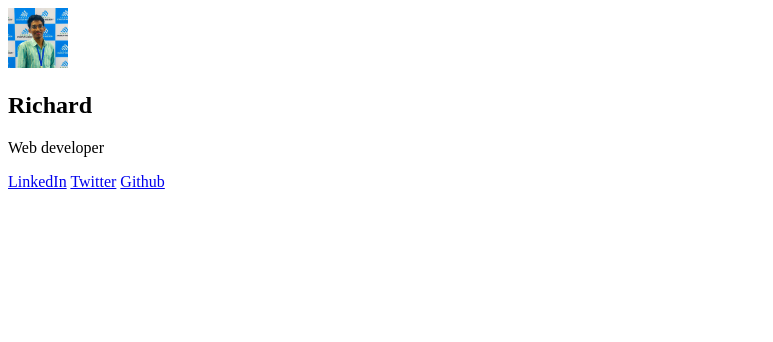
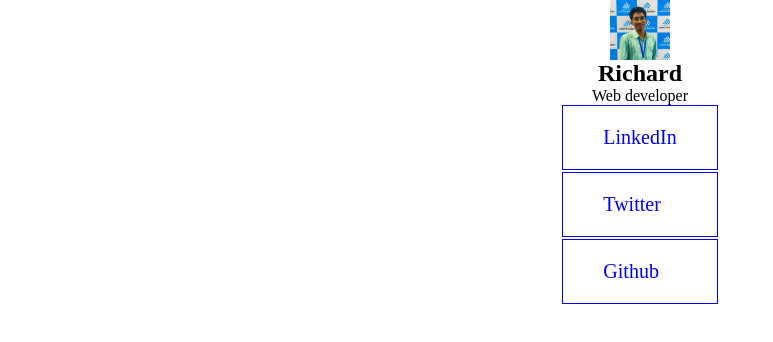
Before and after one commit to richardshaju/socials, a plain HTML site: page index.html in a window 1280 px wide. Shown: the whole page, without its empty margins (0-773 px from the left). Drawn offline with Linux system fonts and the light colour scheme.

Commit message:
CSS alignment added

```diff
--- a/index.html
+++ b/index.html
@@ -4,6 +4,8 @@
     <meta charset="UTF-8">
     <meta name="viewport" content="width=device-width, initial-scale=1.0">
     <title>Document</title>
+
+    <link rel="stylesheet" href="style.css">
 </head>
 <body>
     <div class="container">
--- a/style.css
+++ b/style.css
@@ -0,0 +1,30 @@
+* {
+  margin: 0;
+  padding: 0;
+}
+
+.container {
+  display: flex;
+  justify-content: center;
+  align-items: center;
+}
+
+.profile {
+  display: flex;
+  justify-content: center;
+  align-items: center;
+  flex-direction: column;
+}
+
+.links{
+    display: flex;
+    flex-direction: column;
+    gap: 2px;
+}
+
+.links a{
+    text-decoration: none;
+    border: 1px solid;
+    font-size: 20px;
+    padding : 20px 40px;
+}
```
